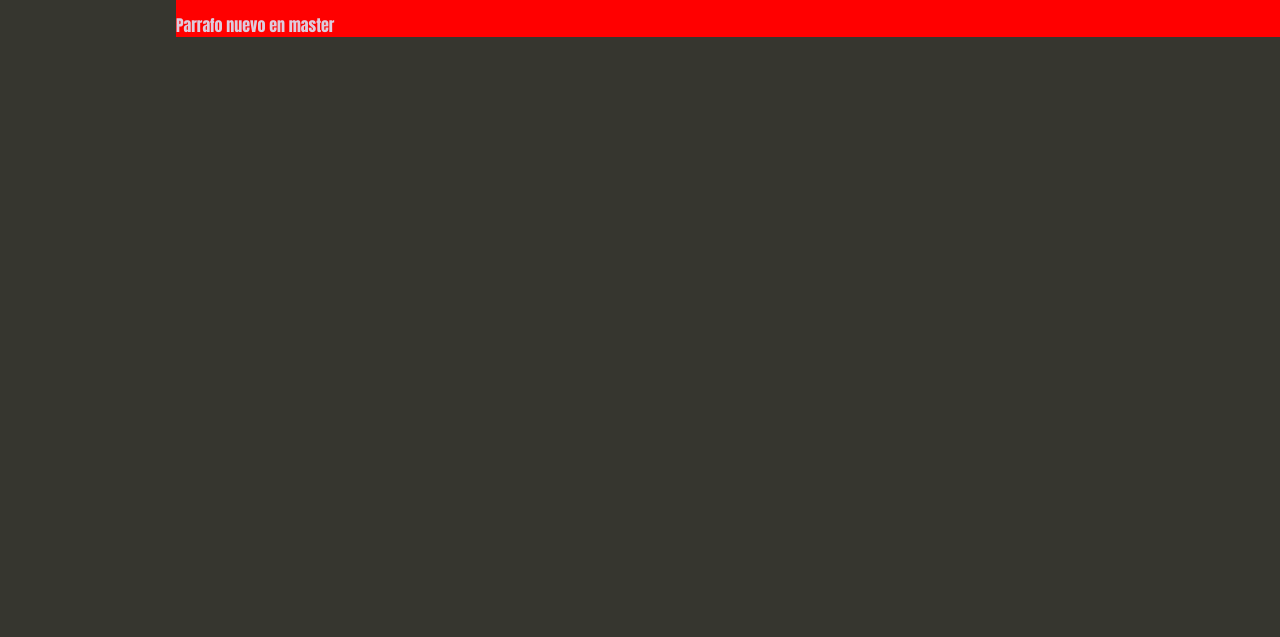
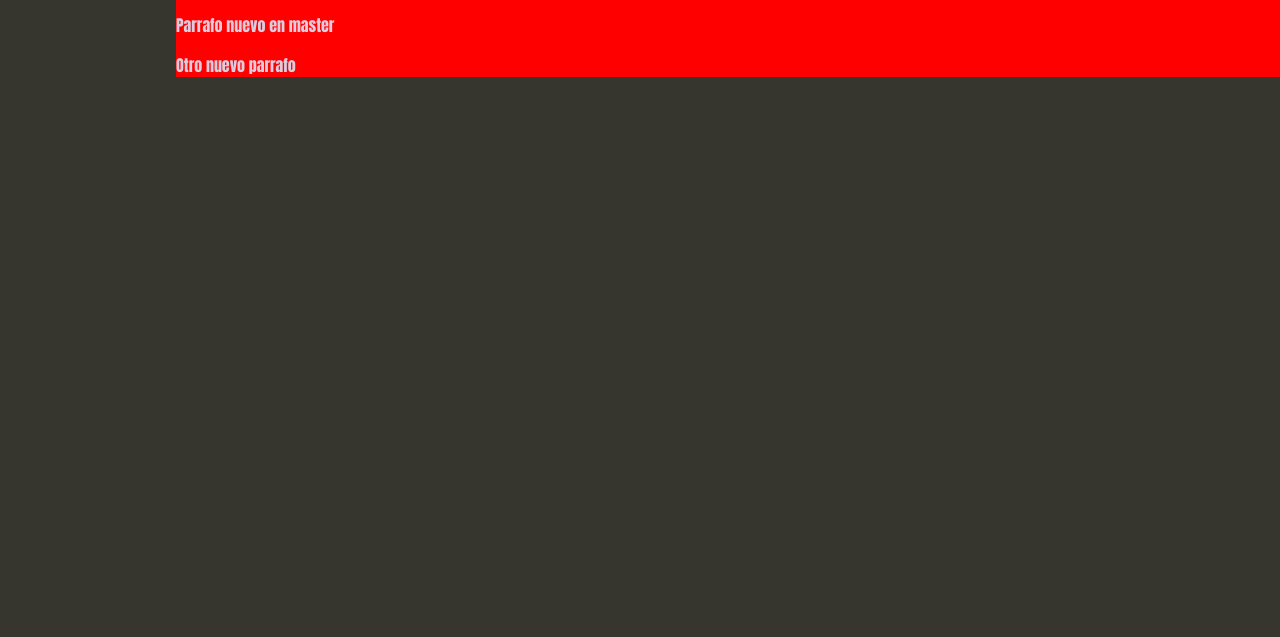
Before and after one commit to jarlintonjara/hyperblog, a plain HTML site: page index.html in a window 1280 px wide. Shown: the part 163-800 px from the top of the page. Drawn offline with nearby package versions, Linux system fonts and the light colour scheme.

Commit message:
Nuevo cambio por ssh

```diff
--- a/index.html
+++ b/index.html
@@ -20,6 +20,7 @@
         </h1>
         <p>Y este es el parrafo de inicio donde vamos a explicar los cosas increibles que se pueden hacer con las ramas.</p>
         <p>Parrafo nuevo en master</p>
+        <p>Otro nuevo parrafo</p>
       </div>
     </div>
 
```
